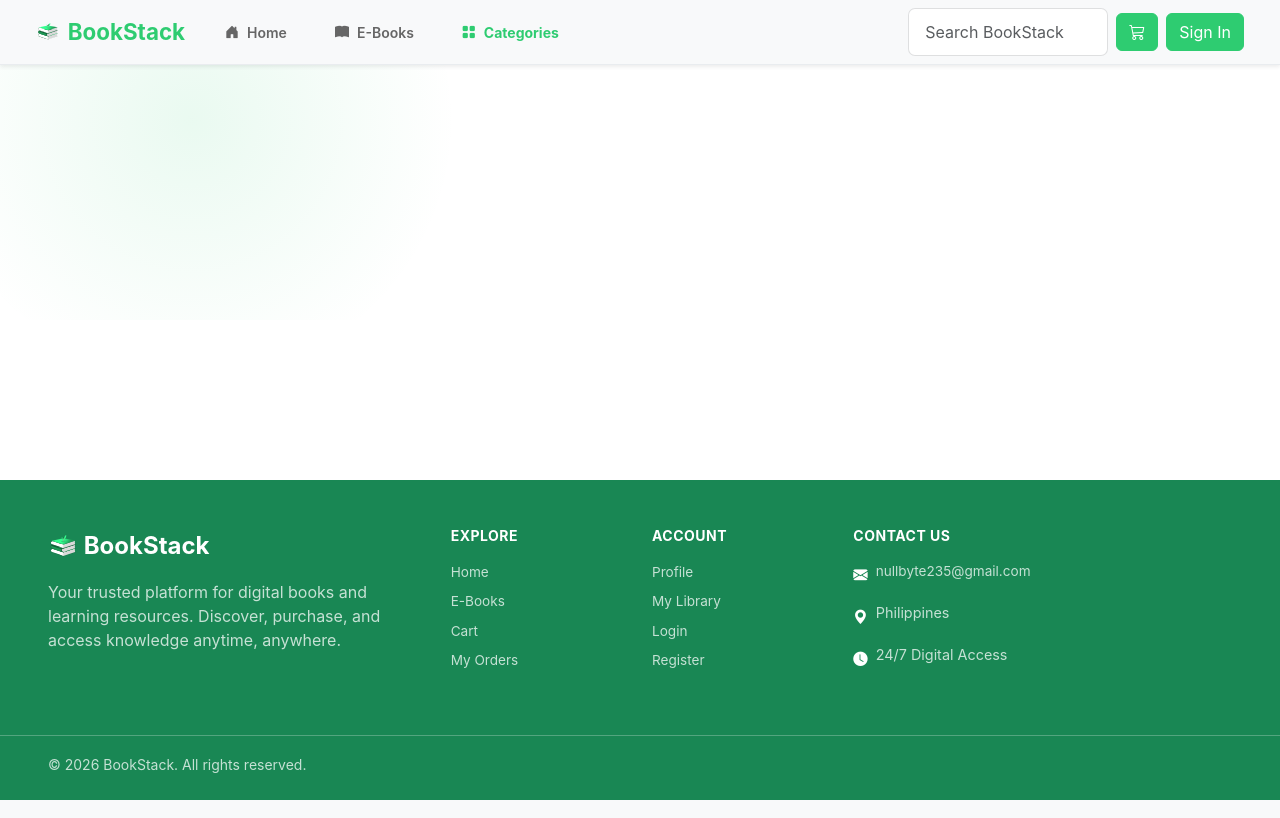
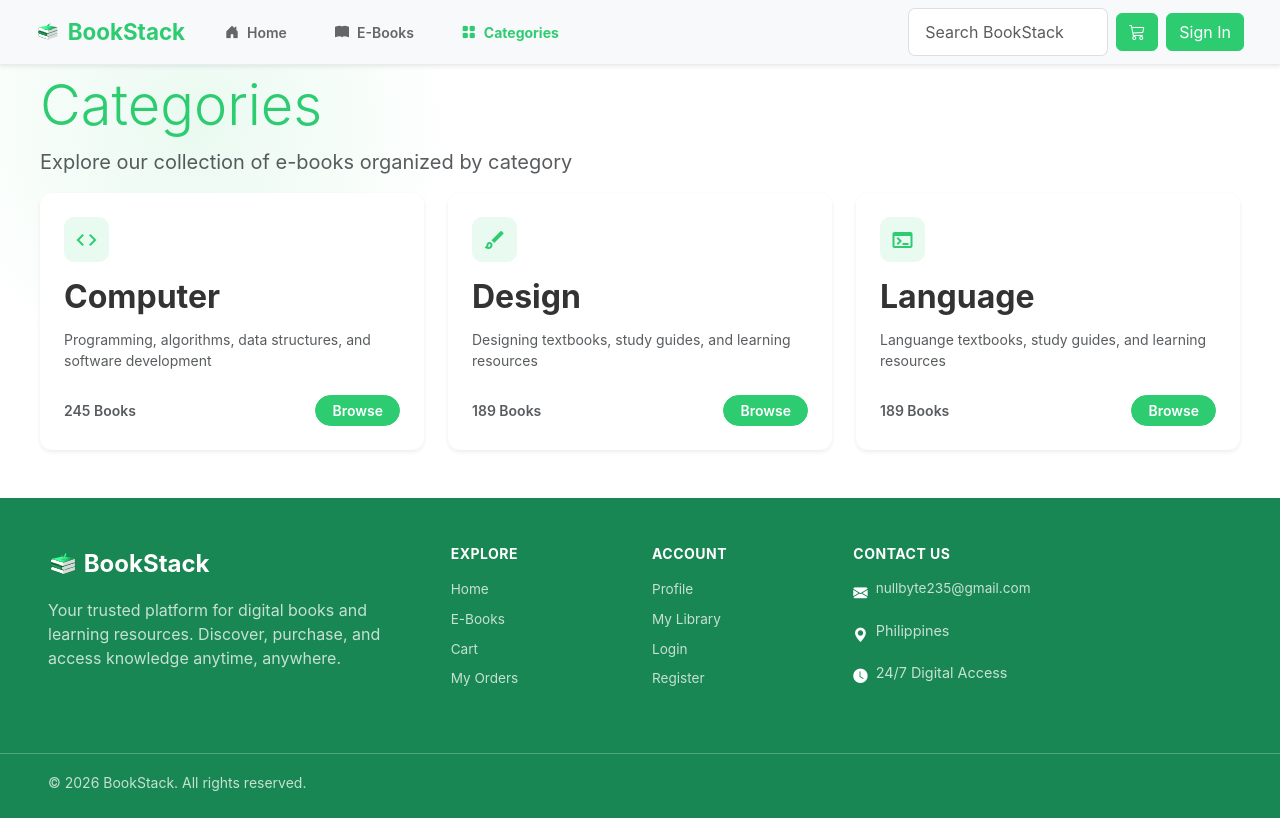
Before and after one commit to Hiro-Setsuya/BookStack, a PHP site: page /BookStack/categories.php in a window 1280 px wide. Run offline with PHP 8.4, Linux system fonts and the light colour scheme.

Commit message:
add design in categories not done

```diff
--- a/categories.php
+++ b/categories.php
@@ -13,9 +13,9 @@ session_start();
     <link rel="preconnect" href="https://fonts.googleapis.com" />
     <link rel="preconnect" href="https://fonts.gstatic.com" crossorigin />
     <link href="https://fonts.googleapis.com/css2?family=Manrope:wght@200..800&display=swap" rel="stylesheet" />
-
     <link href="https://cdn.jsdelivr.net/npm/bootstrap@5.3.8/dist/css/bootstrap.min.css" rel="stylesheet">
     <link href="https://cdn.jsdelivr.net/npm/bootstrap-icons@1.11.3/font/bootstrap-icons.css" rel="stylesheet">
+    <link rel="stylesheet" href="https://fonts.googleapis.com/css2?family=Material+Symbols+Outlined:opsz,wght,FILL,GRAD@20..48,100..700,0..1,-50..200" />
     <link rel="stylesheet" href="style.css">
 </head>
 
@@ -23,10 +23,79 @@ session_start();
     <!-- navbar -->
     <?php include 'includes/nav.php'; ?>
 
-    <h1>
-        Categories Page
-    </h1>
+    <!-- Main Content -->
+    <main class="flex-grow-1 py-5">
+        <div class="container-fuid px-4">
+            <!-- Page Header -->
+            <div class="mb-6">
+                <h1 class="display-4 fw-black mb-2 mt-4">Categories</h1>
+                <p class="text-muted fs-5">Explore our collection of e-books organized by category</p>
+            </div>
+
+            <!-- Categories Grid -->
+            <div class="row g-4">
+                <!-- Category Card 1 -->
+                <div class="col-12 col-md-6 col-lg-4">
+                    <div class="card h-100 border-0 shadow-sm category-card">
+                        <div class="card-body p-4">
+                            <div class="category-icon mb-3">
+                                <span class="material-symbols-outlined">code</span>
+                            </div>
+                            <h4 class="card-title fw-bold">Computer</h4>
+                            <p class="text-muted small mb-4">
+                                Programming, algorithms, data structures, and software development
+                            </p>
+                            <div class="d-flex justify-content-between align-items-center mt-auto">
+                                <small class="text-muted fw-semibold">245 Books</small>
+                                <a href="#" class="btn btn-green btn-sm px-3 rounded-pill">Browse</a>
+                            </div>
+                        </div>
+                    </div>
+                </div>
+
+                <!-- Category Card 2 -->
+                <div class="col-12 col-md-6 col-lg-4">
+                    <div class="card h-100 border-0 shadow-sm category-card">
+                        <div class="card-body p-4">
+                            <div class="category-icon mb-3">
+                                <span class="material-symbols-outlined">brush</span>
+                            </div>
+                            <h4 class="card-title fw-bold">Design</h4>
+                            <p class="text-muted small mb-4">
+                                Designing textbooks, study guides, and learning resources
+                            </p>
+                            <div class="d-flex justify-content-between align-items-center mt-auto">
+                                <small class="text-muted fw-semibold">189 Books</small>
+                                <a href="#" class="btn btn-green btn-sm px-3 rounded-pill">Browse</a>
+                            </div>
+                        </div>
+                    </div>
+                </div>
+
+                <!-- Category Card 3 --><div class="col-12 col-md-6 col-lg-4">
+                    <div class="card h-100 border-0 shadow-sm category-card">
+                        <div class="card-body p-4">
+                            <div class="category-icon mb-3">
+                                <span class="material-symbols-outlined">terminal</span>
+                            </div>
+                            <h4 class="card-title fw-bold">Language</h4>
+                            <p class="text-muted small mb-4">
+                                Languange textbooks, study guides, and learning resources
+                            </p>
+                            <div class="d-flex justify-content-between align-items-center mt-auto">
+                                <small class="text-muted fw-semibold">189 Books</small>
+                                <a href="#" class="btn btn-green btn-sm px-3 rounded-pill">Browse</a>
+                            </div>
+                        </div>
+                    </div>
+                </div>
+            </div>
+        </div>
+    </main>
+
     <?php include 'includes/footer.php'; ?>
+
+    <script src="https://cdn.jsdelivr.net/npm/bootstrap@5.3.3/dist/js/bootstrap.bundle.min.js"></script>
 </body>
 
 </html>
--- a/style.css
+++ b/style.css
@@ -79,11 +79,9 @@ body {
 
 .dropdown-item:hover,
 .dropdown-item:focus {
-  background: linear-gradient(
-    90deg,
-    rgba(46, 204, 113, 0.08),
-    rgba(46, 204, 113, 0.03)
-  );
+  background: linear-gradient(90deg,
+      rgba(46, 204, 113, 0.08),
+      rgba(46, 204, 113, 0.03));
   color: var(--text-dark);
 }
 
@@ -450,11 +448,9 @@ main {
 .main-overlay {
   position: absolute;
   inset: 0;
-  background: linear-gradient(
-    to top right,
-    var(--primary-rgba),
-    var(--primary-rgba)
-  );
+  background: linear-gradient(to top right,
+      var(--primary-rgba),
+      var(--primary-rgba));
   mix-blend-mode: multiply;
 }
 
@@ -486,7 +482,7 @@ main {
   color: #9ca3af;
 }
 
-.form-control:focus + .input-icon {
+.form-control:focus+.input-icon {
   color: var(--primary-color);
 }
 
@@ -513,11 +509,9 @@ body::before {
   left: -10%;
   width: 50%;
   height: 50%;
-  background: radial-gradient(
-    circle,
-    rgba(46, 204, 113, 0.1) 0%,
-    rgba(5, 10, 8, 0) 70%
-  );
+  background: radial-gradient(circle,
+      rgba(46, 204, 113, 0.1) 0%,
+      rgba(5, 10, 8, 0) 70%);
   z-index: -1;
 }
 
@@ -888,11 +882,9 @@ body::before {
   left: 0;
   right: 0;
   height: 5px;
-  background: linear-gradient(
-    90deg,
-    var(--primary-color),
-    var(--primary-hover)
-  );
+  background: linear-gradient(90deg,
+      var(--primary-color),
+      var(--primary-hover));
   box-shadow: 0 2px 8px rgba(46, 204, 113, 0.3);
 }
 
@@ -915,10 +907,12 @@ body::before {
 }
 
 @keyframes float {
+
   0%,
   100% {
     transform: translateY(0px);
   }
+
   50% {
     transform: translateY(-5px);
   }
@@ -977,3 +971,77 @@ body::before {
   -ms-overflow-style: none;
   scrollbar-width: none;
 }
+
+/* Categories Page Styles */
+.category-card {
+  cursor: pointer;
+  transition: all 0.3s ease;
+  box-shadow: 0 4px 12px rgba(0, 0, 0, 0.08);
+  border-radius: 0.75rem;
+  overflow: hidden;
+  position: relative;
+}
+
+.category-card::before {
+  content: '';
+  position: absolute;
+  top: 0;
+  left: 0;
+  right: 0;
+  height: 4px;
+  background: linear-gradient(90deg, var(--primary-color), #27ae60);
+  transform: scaleX(0);
+  transform-origin: left;
+  transition: transform 0.3s ease;
+}
+
+.category-card:hover {
+  transform: translateY(-8px);
+  box-shadow: 0 12px 32px rgba(46, 204, 113, 0.2);
+}
+
+.category-card:hover::before {
+  transform: scaleX(1);
+}
+
+.category-icon {
+  width: 45px;
+  height: 45px;
+  background: rgba(46, 204, 113, 0.1);
+  color: var(--primary-color);
+  display: flex;
+  align-items: center;
+  justify-content: center;
+  border-radius: 10px;
+  transition: all 0.3s ease;
+}
+
+.category-card:hover .category-icon {
+  background-color: rgba(46, 204, 113, 0.2);
+  transform: scale(1.1);
+}
+
+.category-browse-btn {
+  background-color: var(--primary-color);
+  color: white;
+  border-radius: 20px;
+  border: none;
+  font-weight: 600;
+  transition: all 0.3s ease;
+  padding: 0.4rem 1rem;
+}
+
+.category-browse-btn:hover {
+  background-color: #27ae60;
+  color: white;
+  transform: scale(1.05);
+  box-shadow: 0 4px 12px rgba(46, 204, 113, 0.3);
+}
+
+.card-title {
+  line-height: 1.2;
+  margin-bottom: 0.75rem;
+  white-space: normal;
+  word-break: keep-all;
+  /* Prevents breaking middle of words */
+}
```
